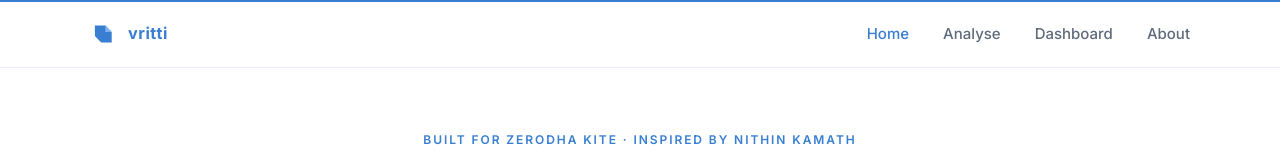
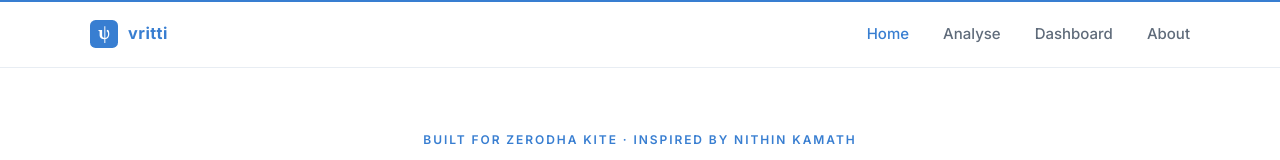
Before and after one commit to agarwal-tanmay-work/vritti, a React (Vite) app: page / in a window 1280 px wide. Shown: the top 160 px of the page. Built offline with nearby package versions, Linux system fonts and the light colour scheme.

Commit message:
Update logo to match favicon design with larger psi symbol

```diff
--- a/src/components/VrittiLogo.jsx
+++ b/src/components/VrittiLogo.jsx
@@ -1,9 +1,9 @@
 export function VrittiLogo({ size = 32 }) {
   return (
     <div style={{ display: 'flex', alignItems: 'center', gap: '10px' }}>
-      <svg width={size} height={size} viewBox="0 0 40 40" fill="none" xmlns="http://www.w3.org/2000/svg" aria-hidden>
-        <path d="M7 8H22L31 17V32H16L7 23V8Z" fill="#387ed1" />
-        <path d="M22 8V17H31" fill="#7fb2f1" />
+      <svg width={size} height={size} viewBox="0 0 40 40" xmlns="http://www.w3.org/2000/svg" aria-hidden>
+        <rect width="40" height="40" rx="8" fill="#387ed1"/>
+        <text x="20" y="27" text-anchor="middle" fontSize="24" fill="#ffffff" fontFamily="Georgia, serif" fontWeight="700">ψ</text>
       </svg>
       <span
         style={{
```
Also changed, not shown: public/favicon.svg.
